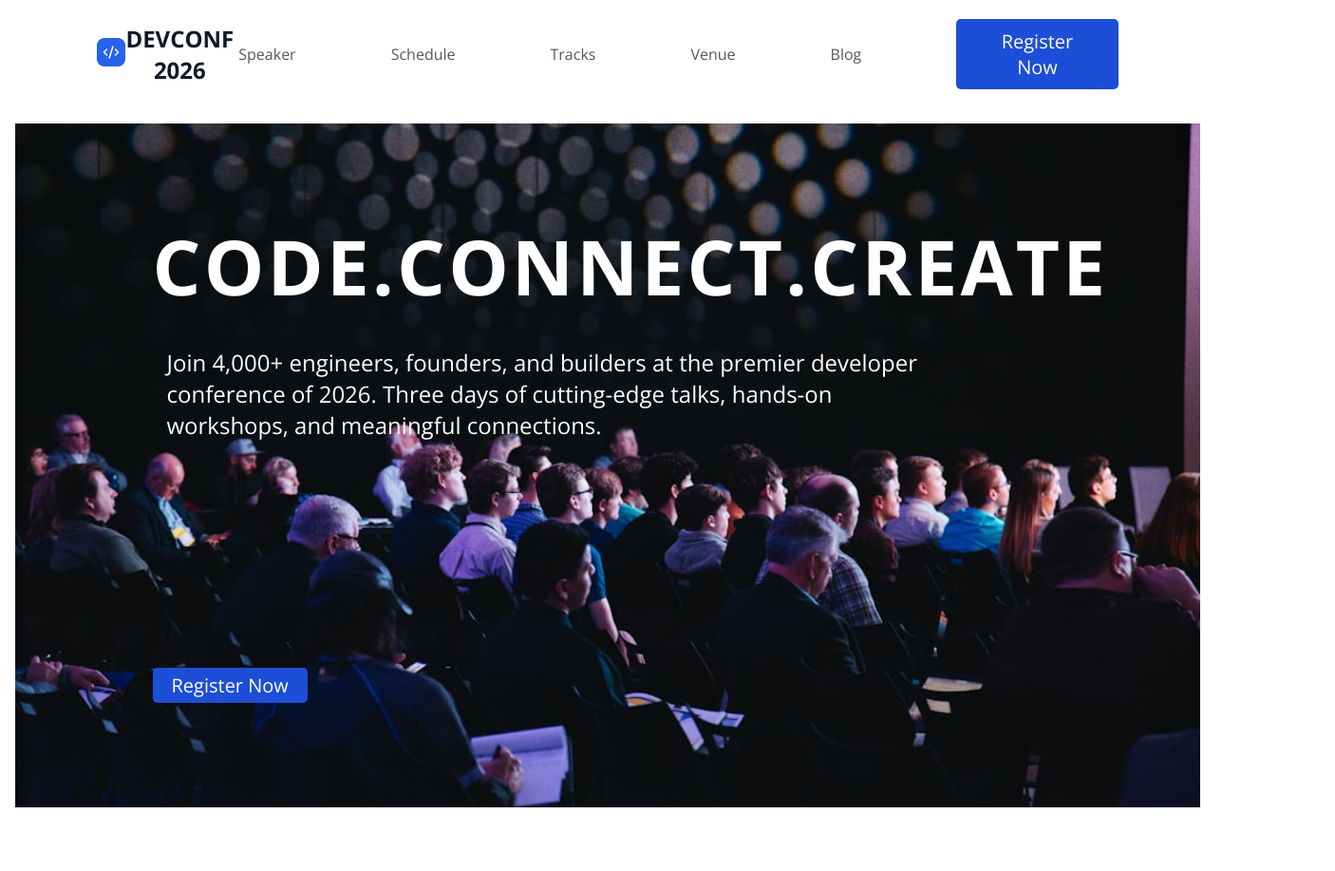
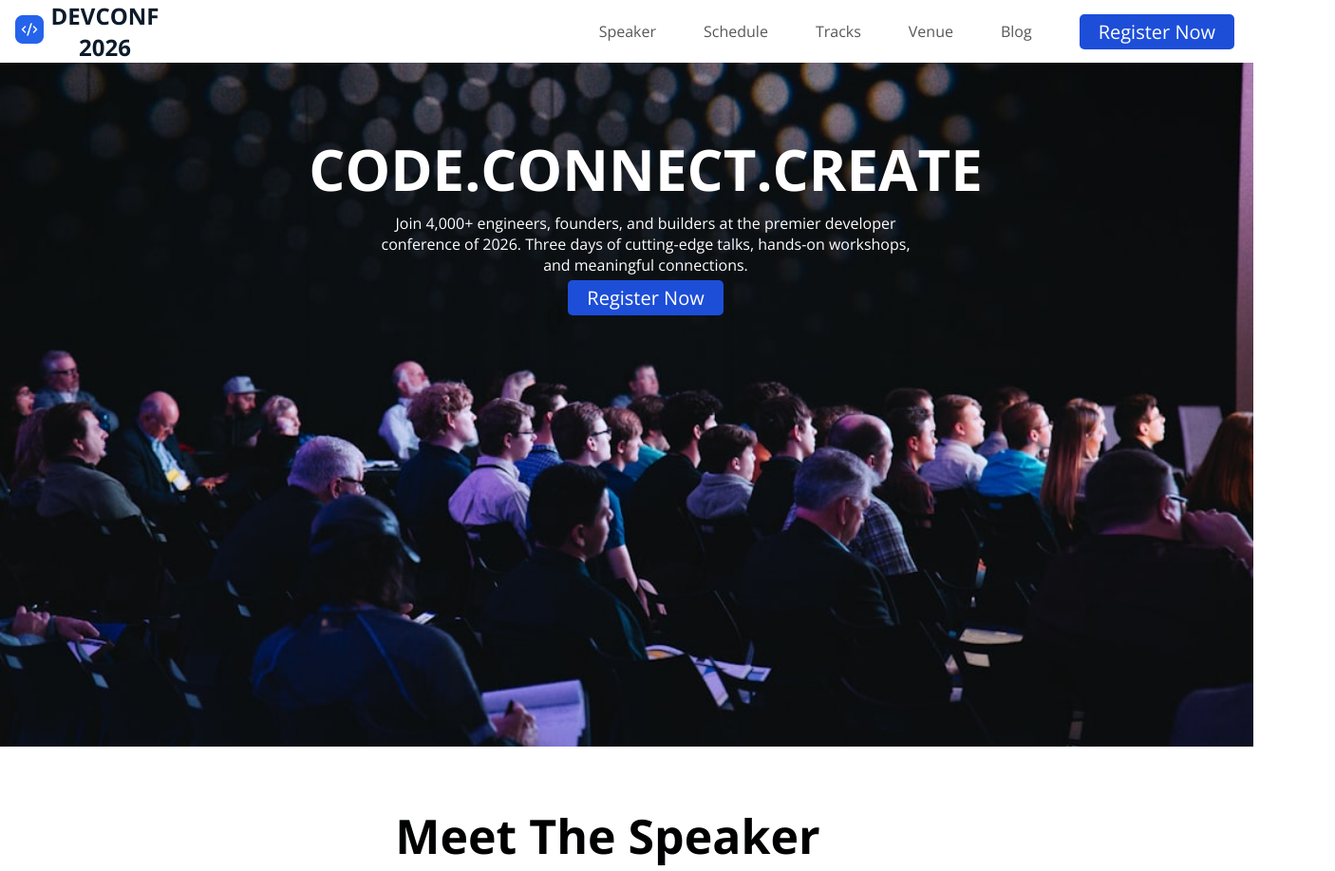
Before and after one commit to Tafsin926/B14-A01-DevConf-2026-tafsin, a plain HTML site: page index.html in a window 1280 px wide. Shown: the top 917 px of the page at 95% size, 1406 px wide, since content can reach past the window. Drawn offline with nearby package versions, Linux system fonts and the light colour scheme.

Commit message:
updated container

```diff
--- a/index.html
+++ b/index.html
@@ -14,56 +14,57 @@
 
 
 </head>
-
 <body>
-    <header>
-        <nav class="navagation">
+        <nav class="navagation container">
             <div class="nav-logo">
-                <li> <img src="./assets/logo-mini.png" alt=""> </li>
+                <ul>
                 <li>
+                    <img src="./assets/logo-mini.png" alt=""> </li>
                     <h2>DEVCONF <br> 2026</h2>
                 </li>
+                </ul>
 
             </div>
-            <div>
-                <ul class="nav-list">
+            <div class="nav-list">
+                <ul >
                     <li> <a href=""></a>Speaker</li>
                     <li> <a href=""></a>Schedule</li>
                     <li><a href=""></a>Tracks</li>
                     <li><a href=""></a>Venue</li>
                     <li><a href=""></a>Blog</li>
 
-                    <div class="common-btn">
-                        <button class="common-btn">Register Now</button>
-                    </div>
+                <button class="common-btn">Register Now</button>
 
                 </ul>
             </div>
         </nav>
-    </header>
-    <main>
-        <section class="hero">
-            <div class="banner">
-                <!-- <img src="./assets/banner.jpg" alt=""> -->
-                <h2>CODE.CONNECT.CREATE</h2>
-                <P>Join 4,000+ engineers, founders, and builders at the premier developer conference of 2026. Three days
-                    of
-                    cutting-edge talks, hands-on workshops, and meaningful connections.</P>
+
+        <header class="container">
+            <div class="banner container ">
+                <div>
+                <h3>CODE.CONNECT.CREATE</h3>
+                <P>Join 4,000+ engineers, founders, and builders at the premier developer <br> conference of 2026. Three days
+                 of cutting-edge talks, hands-on workshops,<br> and meaningful connections.</P>
+
+                </div>
+                <div>
+                  <button class="common-btn" >Register Now</button>
+                  </div>
+
             </div>
-            <div>
-                <button class="common-btn">Register Now</button>
-            </div>
-        </section>
+
+
+        </header>
 
 
         <!-- meet the speaker starts here -->
 
-
+<main>
 
         <section class="speakers">
             <h2>Meet The Speaker</h2>
 
-            <div class="speaker-card-parent">
+            <div class="speaker-card-parent container">
                 <div class="speaker-card">
                     <img src="./assets/andrej.png" alt="">
                     <p class="role">AI / ML</p>
@@ -137,7 +138,7 @@
         </section>
         <!-- Ai Generated Prompts starts here -->
 
-        <section class="benefits">
+        <section class="benefits container">
             <h2>Why Attend DevConf 2026?</h2>
 
             <p class="subtitle">
@@ -180,7 +181,7 @@
         </section>
 
     </main>
-    <footer>
+    <footer class="container">
         <div class="footer-end">
             <p>© 2026 DevConf. All rights reserved</p>
             <ul>
--- a/style.css
+++ b/style.css
@@ -2,11 +2,12 @@
     margin: 0;
     padding: 0;
     font-family: "Open Sans", sans-serif;
+
 }
 
-header {
-    background-color: #ffff;
-}
+/* section{
+    padding: 30% 8%;
+} */
 
 .navagation {
     background-color: #ffffff;
@@ -19,14 +20,12 @@ header {
     margin: auto;
 
 }
-
-ul {
+.nav-list ul {
     display: flex;
     align-items: center;
-    /* text-align: center; */
-    justify-content: space-between;
+    text-align: center;
     list-style: none;
-    gap: 100px;
+    column-gap: 50px;
     color: #575757;
 
 }
@@ -34,32 +33,35 @@ ul {
 .common-btn {
     background-color: #1d4ed8;
     text-align: center;
-    display: flex;
+    display: grid;
     padding: 5px 20px;
     border-radius: 5px;
     font-size: 20px;
     color: #ffff;
     border: #3b82f6;
+}
+.nav-logo ul {
+    color: #0d1b2a;
+    display: flex;
+    justify-content: center;
+     text-align: center;
+    align-items: center;
+    list-style: none;
+    column-gap: 5%;
+
+}
+
+.container {
+    max-width: 1280px;
+    max-height: auto;
+    width:100%;
+    padding: 0 20px;
+    margin: 0 auto;
 
 
 }
 
-.nav-logo {
-    color: #0d1b2a;
-    display: flex;
-    list-style: none;
-    /* text-align: center; */
-    align-items: center;
-
-}
-
-.container {
-    max-width: 1551;
-    max-height: auto;
-    margin: auto;
-}
-
-.hero {
+header{
     background-image: url(./assets/banner.jpg);
 
     height: 90vh;
@@ -67,50 +69,37 @@ ul {
     background-size: cover;
     background-position: center;
     display: grid;
+    margin: 16px;
+}
+.banner div { display: grid;
+     align-items: center;
     justify-content: center;
-    align-items: center;
-    margin: 16px;
+    color: #ffffff;
+    text-align: center;
+}
+.banner div h3 {
+    color: #ffffff;
+    font-weight: bold;
+    font-size: 60px;
+    font-weight: 700;
+    padding-top: 10%;
 
+}
+.banner div p {
+    color: #ffffff;
+    font-size: 16px;
+    padding: 5px 15px;
+}
+.common-btn{ display: flex;
+justify-content: center;
+align-items: center;
 
 }
 
-/* .banner{
-   display: flex;
-   flex-direction: column;
-   justify-content: space-between;
-   align-items: center;
-} */
-.banner h2 {
-    color: #ffffff;
-    font-weight: bold;
-    font-size: 80px;
-    font-weight: 700;
-    width: 959px;
-    height: 95px;
-    line-height: 1;
-    letter-spacing: 3.2px;
-}
-
-.banner p {
-    color: #ffffff;
-    font-size: 24px;
-    width: 829px;
-    height: 108px;
-    left: 421px;
-    top: 247px;
-    padding: 10px 15px;
-    margin-top: 20px;
-}
-
-.banner.button {
-    display: grid;
-    justify-content: center;
-    align-items: center;
-}
 
 /* image parent starts here */
 .speakers {
-    margin: 80px 0px;
+    margin: 60px 0px;
     padding: 0px 20px;
 
 }
@@ -119,7 +108,7 @@ ul {
     display: flex;
     justify-content: center;
     align-items: center;
-    font-size: 56px;
+    font-size: 50px;
     font-weight: 700;
     color: #000102FF;
 
@@ -129,7 +118,7 @@ ul {
     display: grid;
     grid-template-columns: repeat(2, 1fr);
     column-gap: 32px;
-    margin: 56px 60px;
+    padding:  56px 60px;
 
 
 }
@@ -141,14 +130,14 @@ ul {
 }
 
 .speaker-card.role {
-    padding: 4px 15px;
+    padding: 4px 10px;
     color: #2563ebFF;
     font-size: 12px;
     font-weight: 600;
 }
 
 .speaker-card h3 {
-    padding: 5px 15px;
+    padding: 0px 10px;
     font-size: 20px;
     font-weight: 700;
     color: #0d1b2aFF;
```
